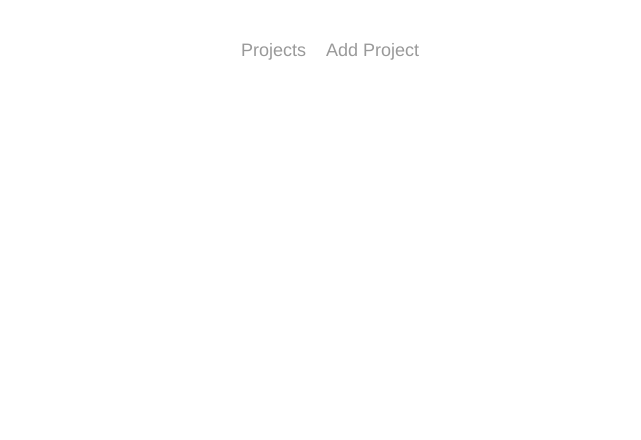
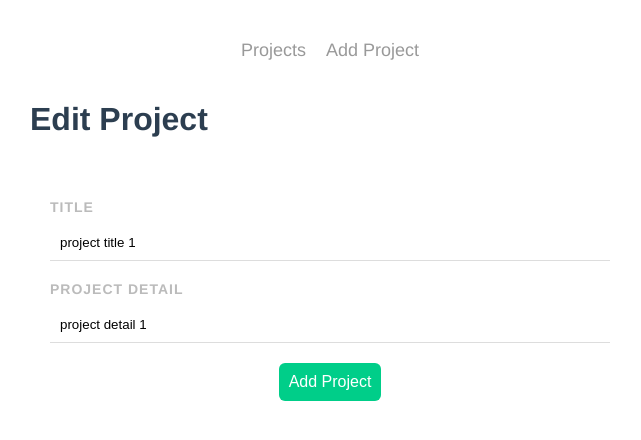
Before and after one commit to Dice1111/Project_Planner, a Vue app: page /editProject/1 in a window 1280 px wide. Before the commit this address had no page. Shown: the top 440 px of the page, without its empty margins (310-951 px from the left). Built offline with nearby package versions, Linux system fonts and the light colour scheme; data requests are answered from the project's data file.

Commit message:
edit_alpha

```diff
--- a/src/components/SingleProject.vue
+++ b/src/components/SingleProject.vue
@@ -8,9 +8,12 @@
                 <span class="material-icons" @click="deleteProject">
                     delete
                 </span>
-                <span class="material-icons">
-                    edit
-                </span>
+                <router-link :to="{name:'EditProject',params:{id:project.id}}">
+                    <span class="material-icons">
+                        edit
+                    </span>
+                </router-link>
+
                 <span class="material-icons" @click="completeProject">
                     done
                 </span>
--- a/src/router/index.js
+++ b/src/router/index.js
@@ -1,7 +1,7 @@
 import { createRouter, createWebHistory } from 'vue-router'
 import HomeView from '../views/HomeView.vue'
 import AddProject from '../views/AddProject.vue'
-
+import EditProject from '../views/EditProject.vue'
 const routes = [
   {
     path: '/',
@@ -9,9 +9,15 @@
     component: HomeView
   },
   {
-    path: '/AddProject',
+    path: '/addProject',
     name: 'AddProject',
     component: AddProject
+  },
+  {
+    path: '/editProject/:id',
+    name: 'EditProject',
+    component: EditProject,
+    props:true
   }
 ]
 
--- /dev/null
+++ b/src/views/EditProject.vue
@@ -0,0 +1,39 @@
+<template>
+  <h1>Edit Project</h1>
+  <form @submit.prevent="addProject">
+      <label>Title</label>
+      <input type="text" v-model="title">
+      <label>Project Detail</label>
+      <input type="text" v-model="detail">
+      <button>Add Project</button>
+  </form>
+</template>
+
+<script>
+export default {
+    props:["id"],
+    data(){
+        return{
+            title:"",
+            detatil:""
+        }
+    },
+    mounted(){
+        fetch('http://localhost:3000/projects/'+this.id)
+        .then((res)=>{
+            return res.json()
+        })
+        .then((datas)=>{
+            this.title=datas.title
+            this.detail=datas.detail
+        })
+        .catch((err)=>{
+            console.log(err);
+        })
+    }
+}
+</script>
+
+<style>
+
+</style>
```
